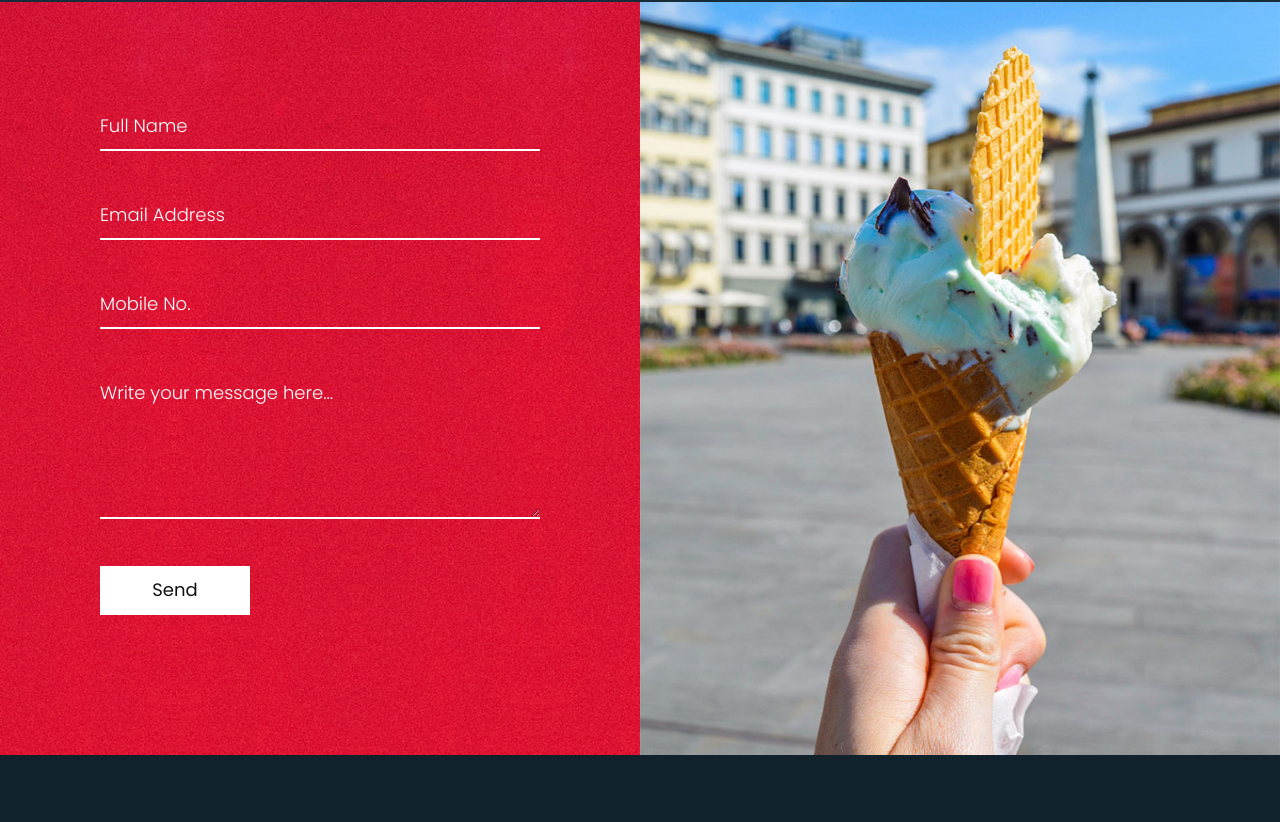
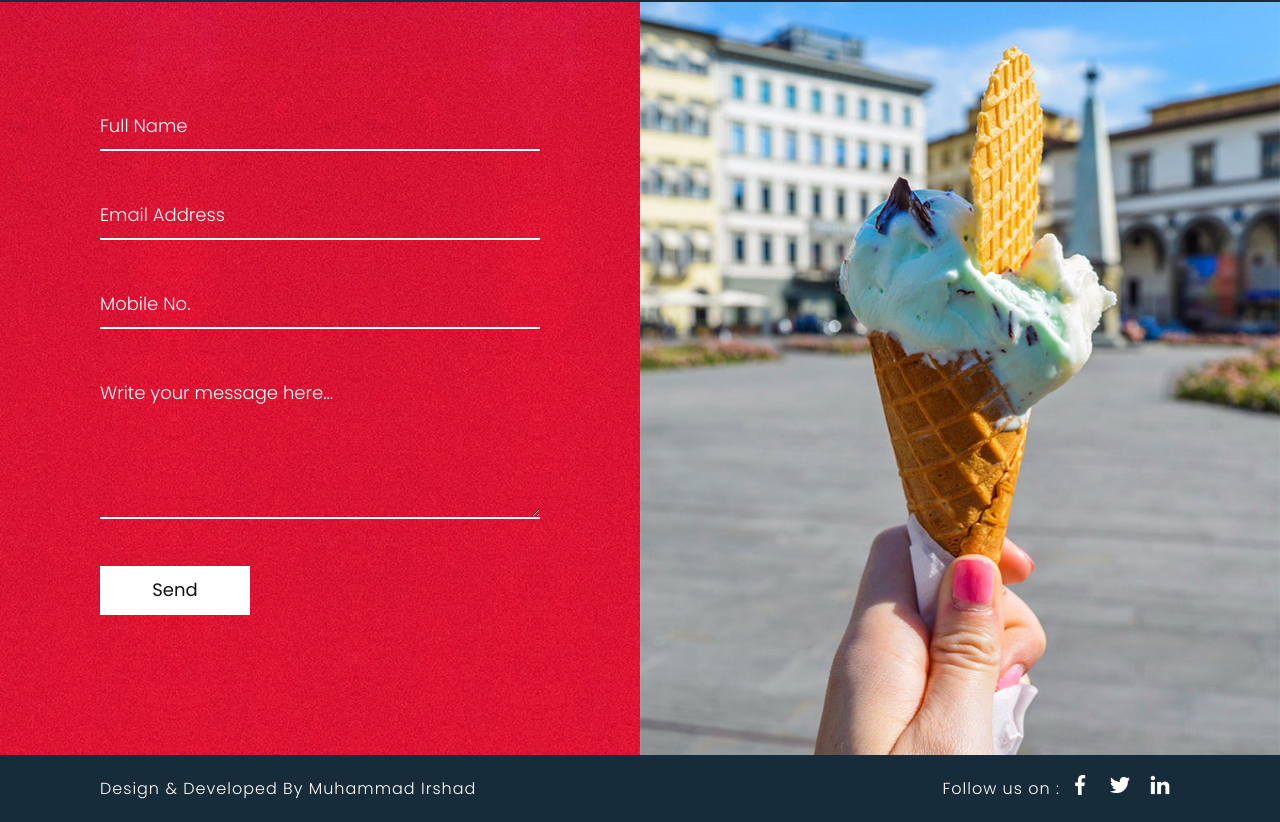
Before and after one commit to YunSeong-Park/responsive-web, a plain HTML site: page basic/index.html in a window 1280 px wide. Shown: the part 5174-5996 px from the top of the page. Before the commit the page ends 5929 px from the top, so only its background shows below. Drawn offline with Linux system fonts and the light colour scheme.

Commit message:
[New Feature] footer section 구현

```diff
--- a/basic/index.html
+++ b/basic/index.html
@@ -258,6 +258,23 @@
         </div>
         <div class="imgBx2"></div>
       </section>
+
+      <!-- Footer -->
+      <section class="footer">
+        <p class="text">Design & Developed By Muhammad Irshad</p>
+        <ul>
+          <p class="text">Follow us on :</p>
+          <li>
+            <a href="#"><img src="images/facebook.png" /></a>
+          </li>
+          <li>
+            <a href="#"><img src="images/twitter.png" /></a>
+          </li>
+          <li>
+            <a href="#"><img src="images/linkedin.png" /></a>
+          </li>
+        </ul>
+      </section>
     </div>
     <script type="text/javascript">
       function toggleClassName() {
--- a/basic/style.css
+++ b/basic/style.css
@@ -425,3 +425,28 @@ header .toggle.active {
   cursor: pointer;
   font-weight: 400;
 }
+.footer {
+  position: relative;
+  background: #162c3b;
+  padding: 20px 100px;
+  display: flex;
+  justify-content: space-between;
+  align-items: center;
+}
+.footer ul {
+  display: flex;
+  justify-content: center;
+  align-items: center;
+}
+.footer ul li {
+  list-style: none;
+}
+.footer ul li a {
+  text-decoration: none;
+  display: inline-block;
+  margin: 0 10px;
+}
+.footer ul li a img {
+  max-width: 20px;
+  filter: invert(1);
+}
```
